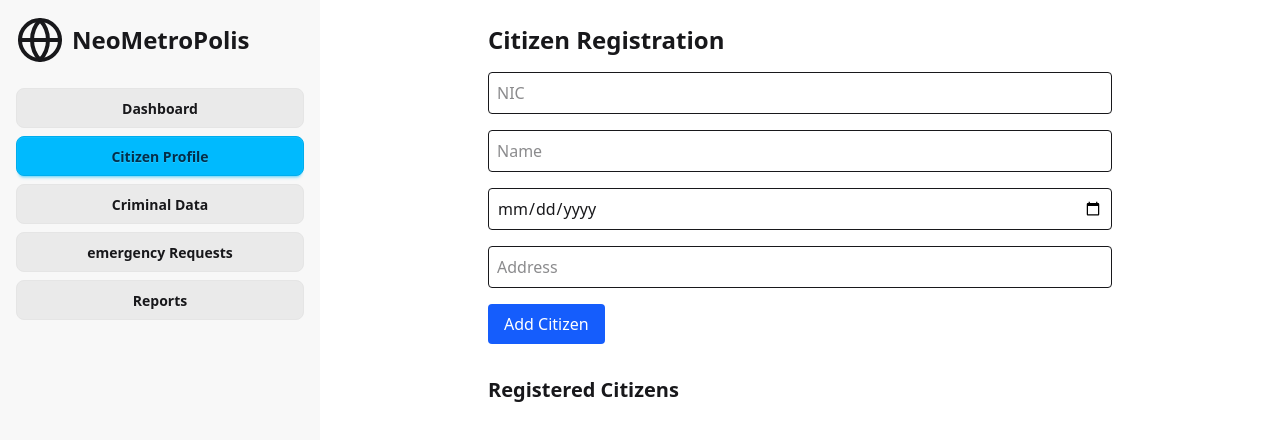
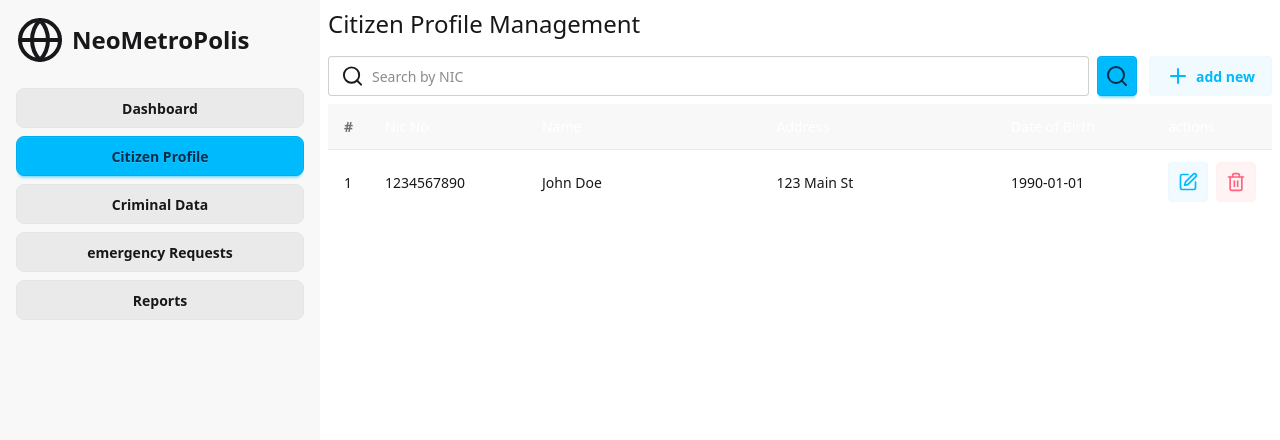
Before and after one commit to ThejanBandara/NeoMetropolis-City-Management, a Next.js app: page / in a window 1280 px wide. Both pictures are taken after a click on the button "Citizen Profile". Shown: the top 440 px of the page. Built offline with nearby package versions, Linux system fonts and the light colour scheme.

Commit message:
added citizen management hashmap

```diff
--- a/components/CitizenManagement.tsx
+++ b/components/CitizenManagement.tsx
@@ -1,12 +1,16 @@
 'use client';
 
-import { useEffect, useState } from 'react';
+import React, { useEffect, useRef, useState } from 'react';
 import { Citizen } from '@/types/citizen';
 import { CitizenMap } from '@/lib/CitizenManagementHashMap';
+import { Edit, Plus, Search, Trash2 } from 'lucide-react';
 
 const manager = new CitizenMap();
 
 const CitizenManagement = () => {
+
+  const modal = React.useRef<HTMLDialogElement>(null);
+
   const [citizens, setCitizens] = useState<Citizen[]>([]);
   const [formData, setFormData] = useState<Citizen>({
     nic: '',
@@ -23,7 +27,7 @@ const CitizenManagement = () => {
     e.preventDefault();
 
     try {
-        manager.insert(formData.nic,formData);
+      manager.insert(formData.nic, formData);
       setCitizens(manager.getAll());
       console.log(manager.getAll())
       setFormData({ nic: '', name: '', dateOfBirth: '', address: '' });
@@ -33,68 +37,81 @@ const CitizenManagement = () => {
   };
 
   return (
-      <main className="p-6 max-w-2xl mx-auto">
-        <h1 className="text-2xl font-bold mb-4">Citizen Registration</h1>
+    <div className='w-full h-full p-2'>
+      <h1 className='text-2xl font-medium'>Citizen Profile Management</h1>
+      <div className='w-full h-[90vh] pt-4'>
+        <div className='w-full flex flex-row gap-3 pb-2'>
+          <div className='grow w-full flex flex-row gap-2'>
+            <label className="input grow">
+              <Search />
+              <input type="search" placeholder="Search by NIC" />
+            </label>
+            <button className='btn btn-info btn-square'><Search /></button>
+          </div>
 
-        <form onSubmit={handleSubmit} className="space-y-4">
-          <input
-            id="nic"
-            type="text"
-            placeholder="NIC"
-            value={formData.nic}
-            onChange={handleChange}
-            required
-            className="w-full border p-2 rounded"
-          />
-          <input
-            id="name"
-            type="text"
-            placeholder="Name"
-            value={formData.name}
-            onChange={handleChange}
-            required
-            className="w-full border p-2 rounded"
-          />
-          <input
-            id="dateOfBirth"
-            type="date"
-            value={formData.dateOfBirth}
-            onChange={handleChange}
-            required
-            className="w-full border p-2 rounded"
-          />
-          <input
-            id="address"
-            type="text"
-            placeholder="Address"
-            value={formData.address}
-            onChange={handleChange}
-            required
-            className="w-full border p-2 rounded"
-          />
+          {/* Open the modal using document.getElementById('ID').showModal() method */}
+          <button className='btn btn-soft btn-info ' onClick={() => modal.current?.showModal()}><Plus /> add new</button>
+          <dialog id="my_modal_1" ref={modal} className="modal">
+            <div className="modal-box">
+              <h3 className="font-bold text-lg">Add New Citizen</h3>
+              <form onSubmit={handleSubmit} className='py-4 flex flex-col gap-2'>
 
-          <button
-            type="submit"
-            className="bg-blue-600 text-white px-4 py-2 rounded hover:bg-blue-700"
-          >
-            Add Citizen
-          </button>
+                <fieldset className="fieldset">
+                  <legend className="fieldset-legend">NIC Number</legend>
+                  <input type="text" id='nic' value={formData.nic} onChange={handleChange} required className="input w-full" placeholder="xxxxxxxx" />
+                </fieldset>
+
+                <fieldset className="fieldset">
+                  <legend className="fieldset-legend">Name</legend>
+                  <input type="text" id='name' value={formData.name} onChange={handleChange} required className="input w-full" placeholder="John Doe" />
+                </fieldset>
+
+                <fieldset className="fieldset">
+                  <legend className="fieldset-legend">Address</legend>
+                  <input type="text" id='address' value={formData.address} onChange={handleChange} required className="input w-full" placeholder="123, example lane, city" />
+                </fieldset>
+
+                <fieldset className="fieldset">
+                  <legend className="fieldset-legend">Date of Birth</legend>
+                  <input type="date" id='dateOfBirth' value={formData.dateOfBirth} onChange={handleChange} required className="input w-full" />
+                </fieldset>
+
+                <button className='btn btn-info w-full' type='submit'>add new Citizen</button>
+                <button className='btn btn-error btn-soft w-full ' onClick={() => modal.current?.close()}>Close</button>
               </form>
+            </div>
+          </dialog>
 
-        <div className="mt-8">
-          <h2 className="text-xl font-semibold mb-2">Registered Citizens</h2>
-          <ul className="space-y-2">
-            {citizens.map((c) => (
-              <li key={c.nic} className="border p-3 rounded">
-                <p><strong>NIC:</strong> {c.nic}</p>
-                <p><strong>Name:</strong> {c.name}</p>
-                <p><strong>Date of Birth:</strong> {c.dateOfBirth}</p>
-                <p><strong>Address:</strong> {c.address}</p>
-              </li>
-            ))}
-          </ul>
+
         </div>
-      </main>
+
+        <table className='w-full table table-pin-rows'>
+          <thead>
+            <tr className='bg-base-200 rounded-t-xl'>
+              <td>#</td>
+              <td className='w-2/12 text-white font-medium'>Nic No</td>
+              <td className='w-3/12 text-white font-medium'>Name</td>
+              <td className='w-3/12 text-white font-medium'>Address</td>
+              <td className='w-2/12 text-white font-medium'>Date of Birth</td>
+              <td className='w-1/12 text-white font-medium'>actions</td>
+            </tr>
+          </thead>
+          <tbody>
+            <tr>
+              <td>1</td>
+              <td>1234567890</td>
+              <td>John Doe</td>
+              <td>123 Main St</td>
+              <td>1990-01-01</td>
+              <td className='flex flex-row gap-2'>
+                <button className='btn btn-soft btn-square btn-info'><Edit className='size-5' /></button>
+                <button className='btn btn-soft btn-square btn-error'><Trash2 className='size-5' /></button>
+              </td>
+            </tr>
+          </tbody>
+        </table>
+      </div>
+    </div>
   );
 }
 
```
Lines whose indentation alone changed are shown as unchanged.
